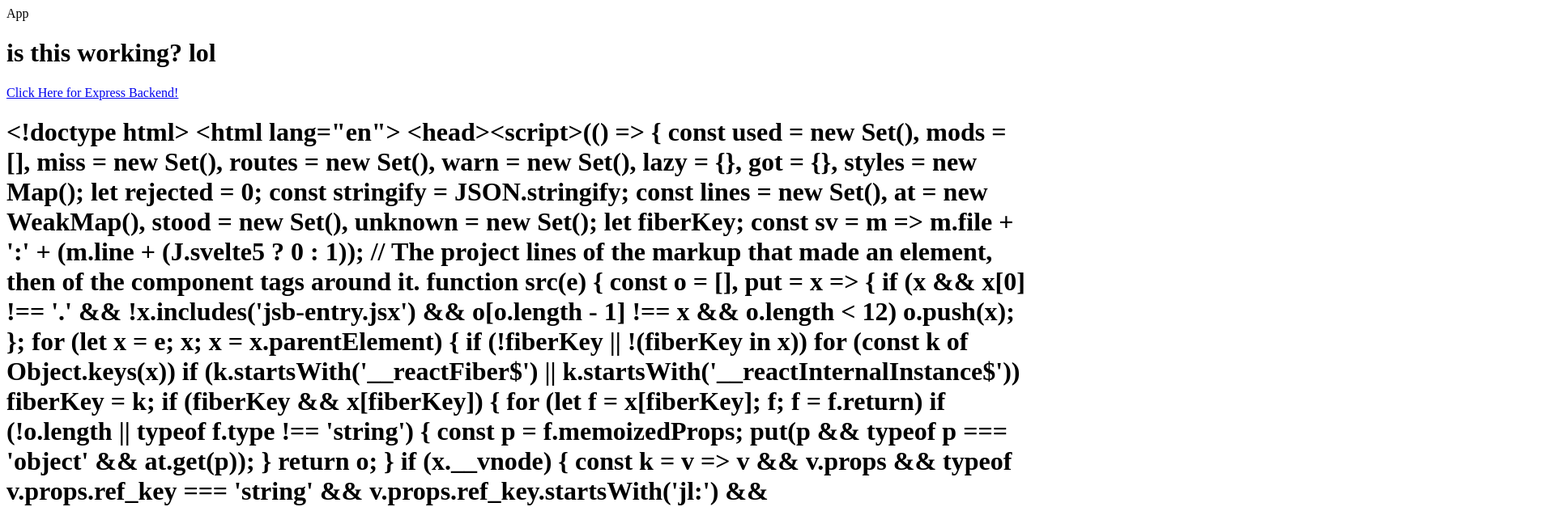
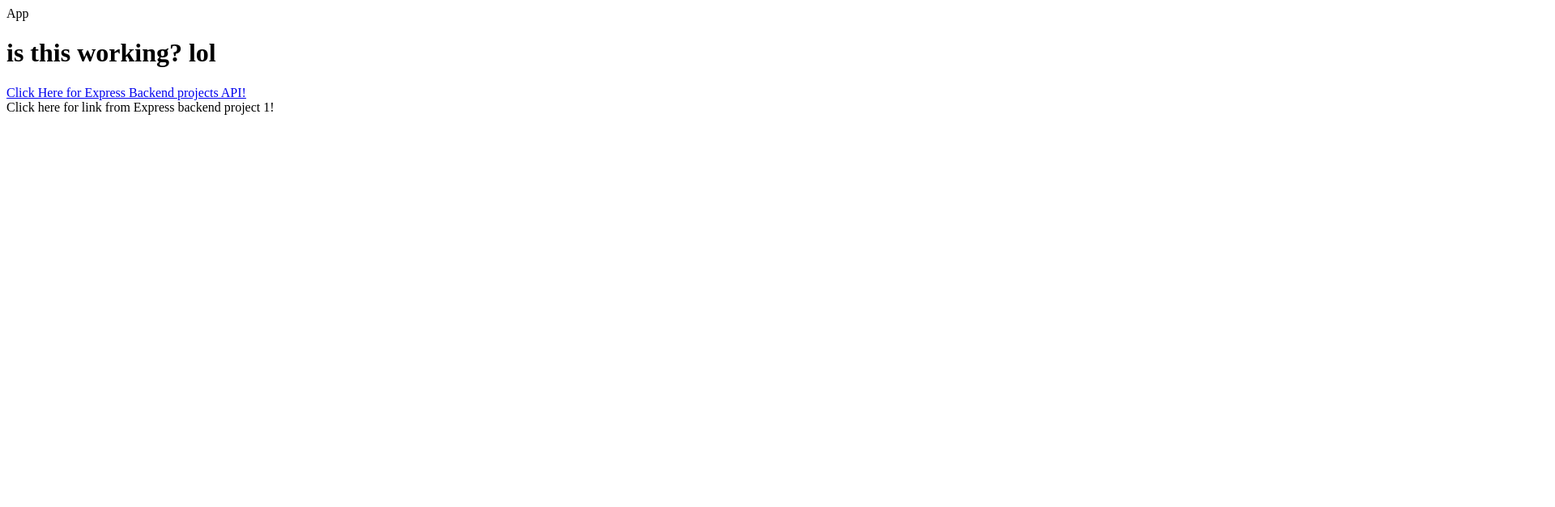
Before and after one commit to VaughnLester/Digital_Portfolio, a React (Vite) app in the folder client/front_end/: page / in a window 1280 px wide. Shown: the top 627 px of the page at 81% size, 1920 px wide, since content can reach past the window. Built offline with nearby package versions, Linux system fonts and the light colour scheme.

Commit message:
Properly pulls object data from express backend SQL database and inserts into html page with JSX objects, creating project 1 sample link and title!

```diff
--- a/client/front_end/src/App.jsx
+++ b/client/front_end/src/App.jsx
@@ -2,24 +2,22 @@ import { useState } from "react";
 import { useEffect } from "react";
 
 const App = () => {
-
-    const [text, getData] = useState(null); //needed for react, cannot use document.get... this stores those variable and useEffect sets the values (React syntax)
+    let x = [{"id":1,"link":"google.com"}];
+    const [text, getData] = useState([]); //needed for react, cannot use document.get... this stores those variable and useEffect sets the values (React syntax)
 
     useEffect(() => {
     fetch("http://localhost:3000/")
-        .then(res => res.text())
+        .then(res => res.json())
         .then(result => getData(result));
     }, []);
-
-    console.log(text);
 
   return (
     //javascript goes here, above the html
     <>
     <div>App</div>
     <h1>is this working? lol</h1>
-    <a href="http://localhost:3000/">Click Here for Express Backend!</a>
-    <h1 id='test'>{text}</h1>
+    <a href="http://localhost:3000/">Click Here for Express Backend projects API!</a><br></br>
+    <a href={text[0] && text[0].link}>Click here for link from Express backend project 1!</a>
     </>
   )
 }
```
